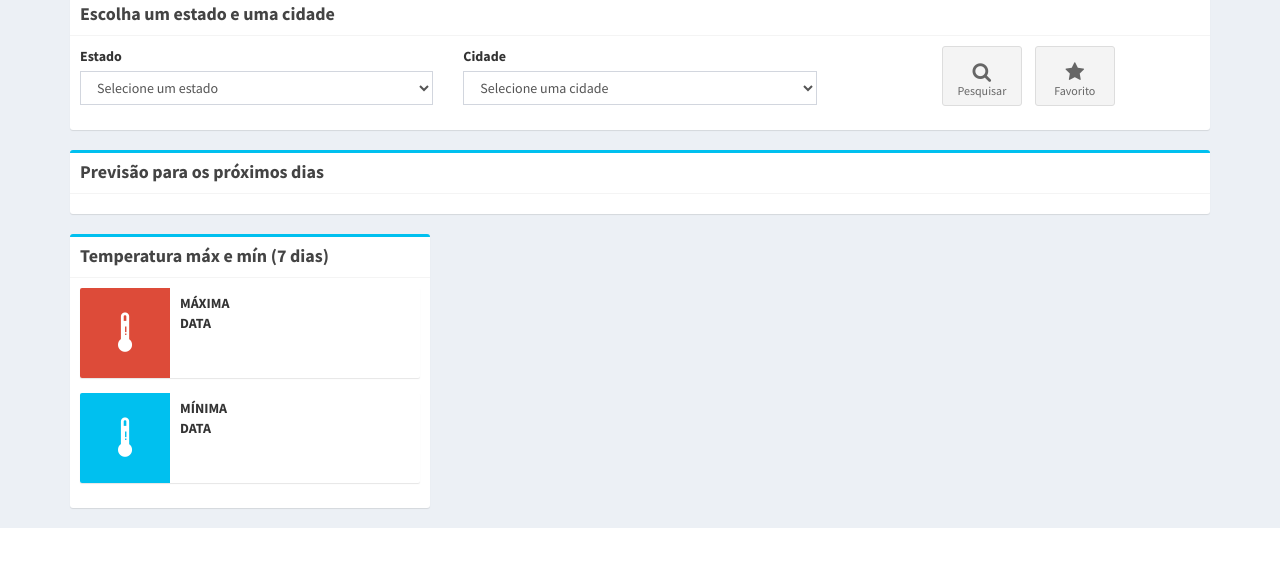
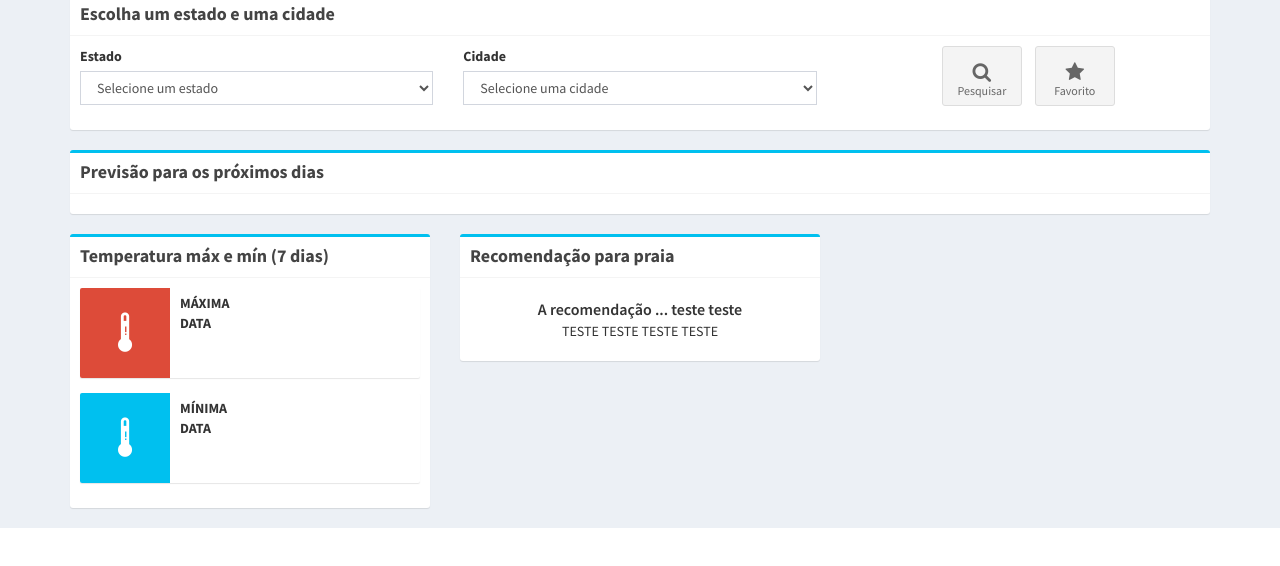
Before and after one commit to caiquecaleiro/openweather, a plain HTML site: page src/index.html at #!/weather in a window 1280 px wide. Shown: the part 58-624 px from the top of the page. Drawn offline with nearby package versions, Linux system fonts and the light colour scheme; some packages are replaced by stand-ins of ours; a script that the page names is missing.

Commit message:
Add recommendation box

```diff
--- a/src/app/weather/weather.html
+++ b/src/app/weather/weather.html
@@ -116,9 +116,7 @@
                 </div>
               </div>
               <div class="info-box">
-                 <span class="info-box-icon bg-aqua">
-                   <i class="ionicons ion-thermometer"></i>
-                 </span>
+                <span class="info-box-icon bg-aqua"><i class="ionicons ion-thermometer"></i></span>
                 <div class="info-box-content">
                   <span class="info-box-text"><strong>Mínima</strong></span>
                   <span class="info-box-text" ng-bind="(vm.tempMin) + '°C'"></span>
@@ -129,7 +127,23 @@
             </div>
           </div>
         </div>
+
+        <!-- Fourth box - Displays the recommendation -->
+        <div class="col-md-4 col-sm6 col-xs-12">
+          <div class="box box-info">
+            <div class="box-header with-border">
+              <p class="box-title"><strong>Recomendação para praia</strong></p>
+            </div>
+            <div class="box-body">
+              <div class="description-block">
+                <p class="description-header">A recomendação ... teste teste</p>
+                <span class="description-text">teste teste teste teste</span>
               </div>
             </div>
           </div>
         </div>
+
+      </div>
+    </div>
+  </div>
+</div>
```
Lines whose indentation alone changed are shown as unchanged.
